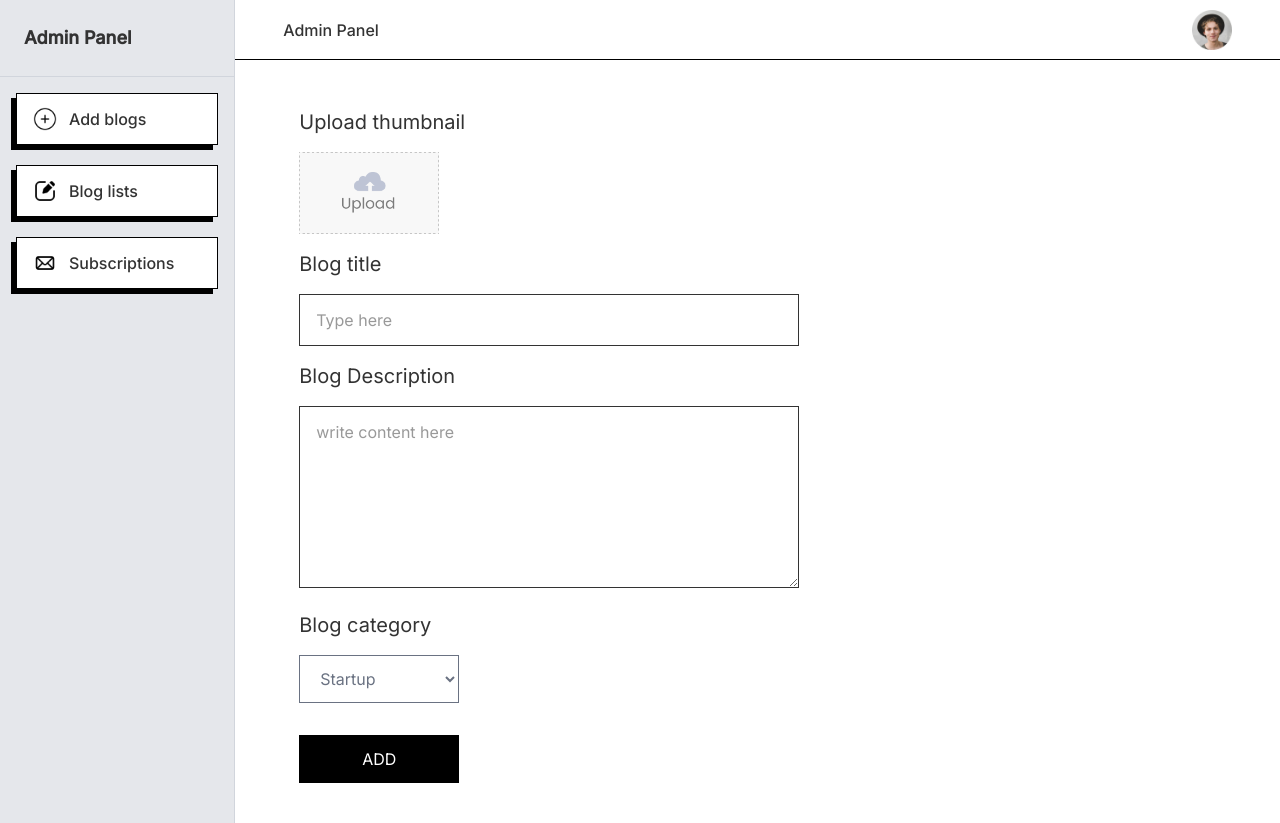
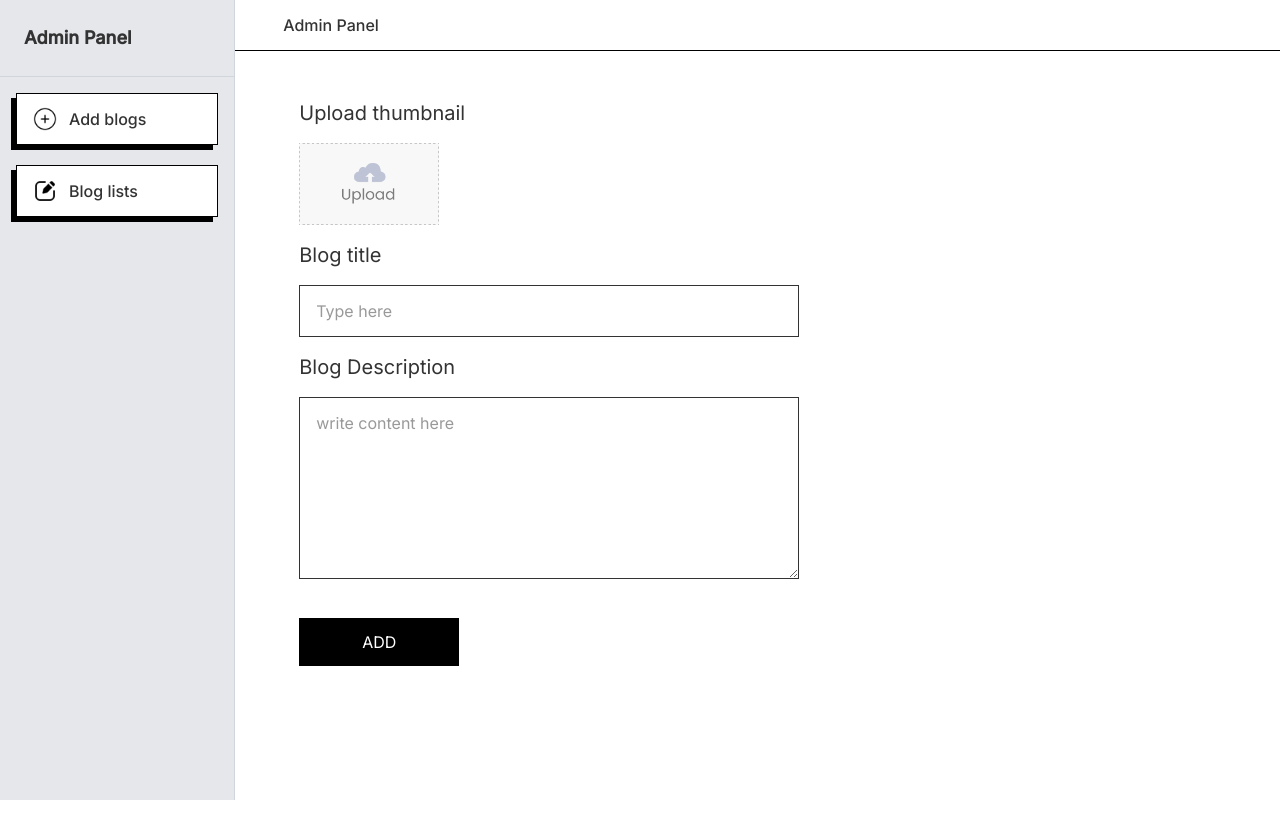
Before and after one commit to harshitk024/astro-vastu-consulatancy, a Next.js app in the folder app/: page /admin/addBlog in a window 1280 px wide. After the commit the page ends 800 px from the top, so only its background shows below. Built offline with nearby package versions, Linux system fonts and the light colour scheme.

Commit message:
admin panel ui fix

```diff
--- a/app/app/admin/addBlog/page.jsx
+++ b/app/app/admin/addBlog/page.jsx
@@ -11,8 +11,8 @@ const page = () => {
     const [data,setData] = useState({
         title:"",
         description:"",
-        category:"Startup",
-        author:"Dr. Neetu Mohan",
+        category:"Astrology",
+        author:"Acharya Dr. Neetu Mohan",
         authorImg:"/author_img.png"
     })
 
@@ -39,8 +39,8 @@ const page = () => {
             setData({
               title:"",
               description:"",
-              category:"Startup",
-              author:"Alex Bennett",
+              category:"Astrology",
+              author:"Acharya Doctor Neetu Mohan",
               authorImg:"/author_img.png"
             });
         }
@@ -61,12 +61,12 @@ const page = () => {
         <input name='title' onChange={onChangeHandler} value={data.title} className='w-full sm:w-[500px] mt-4 px-4 py-3 border' type="text" placeholder='Type here' required />
         <p className='text-xl mt-4'>Blog Description</p>
         <textarea name='description' onChange={onChangeHandler} value={data.description} className='w-full sm:w-[500px] mt-4 px-4 py-3 border' type="text" placeholder='write content here' rows={6} required />
-        <p className='text-xl mt-4'>Blog category</p>
-        <select name="category" onChange={onChangeHandler} value={data.category} className='w-40 mt-4 px-4 py-3 border text-gray-500'>
+        {/* <p className='text-xl mt-4'>Blog category</p> */}
+        {/* <select name="category" onChange={onChangeHandler} value={data.category} className='w-40 mt-4 px-4 py-3 border text-gray-500'>
             <option value="Startup">Startup</option>
             <option value="Technology">Technology</option>
             <option value="Lifestyle">Lifestyle</option>
-        </select>
+        </select> */}
         <br />
         <button type="submit" className='mt-8 w-40 h-12 bg-black text-white hover:opacity-70'>ADD</button>
       </form>
--- a/app/app/admin/layout.jsx
+++ b/app/app/admin/layout.jsx
@@ -17,7 +17,6 @@ export default function Layout({ children }) {
                 <div className="flex flex-col w-full">
                     <div className="flex items-center justify-between w-full py-3 max-h-[60px] px-12 border-b border-black">
                         <h3 className="font-medium">Admin Panel</h3>
-                        <Image src={assets.profile_icon} width={40} alt="" />
                     </div>
                     {children}
                 </div>
--- a/app/components/AdminComponents/BlogTableItem.jsx
+++ b/app/components/AdminComponents/BlogTableItem.jsx
@@ -1,6 +1,7 @@
 import { assets } from '@/Assets/assets'
 import Image from 'next/image'
 import React from 'react'
+import {FaTrash} from "react-icons/fa"
 
 const BlogTableItem = ({authorImg,title,author,date,deleteBlog,mongoId}) => {
     const BlogDate = new Date(date);
@@ -17,7 +18,7 @@ const BlogTableItem = ({authorImg,title,author,date,deleteBlog,mongoId}) => {
             {BlogDate.toDateString()}
         </td>
         <td onClick={()=>deleteBlog(mongoId)} className='px-6 py-4 cursor-pointer'>
-            x
+             <FaTrash />
         </td>
     </tr>
   )
--- a/app/components/AdminComponents/SideBar.jsx
+++ b/app/components/AdminComponents/SideBar.jsx
@@ -30,13 +30,13 @@ const Sidebar = () => {
           <span className="hidden sm:inline">Blog lists</span>
         </Link>
 
-        <Link
+        {/* <Link
           href="/admin/subscriptions"
           className="flex items-center gap-3 border border-black bg-white px-4 py-3 font-medium shadow-[-5px_5px_0px_#000000] hover:translate-x-1 hover:-translate-y-1 transition"
         >
           <Image src={assets.email_icon} alt="Subscriptions" width={24} />
           <span className="hidden sm:inline">Subscriptions</span>
-        </Link>
+        </Link> */}
 
       </nav>
     </aside>
--- a/app/components/Footer.jsx
+++ b/app/components/Footer.jsx
@@ -14,7 +14,7 @@ export default function Footer() {
             ASTRO VASTU
           </h2>
           <p className="text-[12px] tracking-[0.35em] text-white/50 uppercase mt-1">
-            Consultancy
+            Research & Consultancy LLP
           </p>
           <div className="mt-3 flex gap-2 justify-center sm:justify-start">
             <Image
--- a/app/components/Services.jsx
+++ b/app/components/Services.jsx
@@ -27,7 +27,8 @@ export default function Services() {
     { title: "Vastu Shastra Coaching", image: "/assets/vastu-shastra.jpeg" },
     { title: "AstroVastu Coaching", image: "/assets/astrovastu.jpeg" },
     {title: "Tantra And Mantra Vidya", image: "/assets/tantra.jpeg"},
-    {title: "Reiki", image: "/assets/reiki.jpeg"}
+    {title: "Reiki", image: "/assets/reiki.jpeg"},
+    {title: "Interior Decoration", image: "/assets/interior_decoration.jpeg"}
   ];
 
   const sliderRef = useRef(null);
```
Also changed, not shown: app/public/assets/interior_decoration.jpeg (added).
